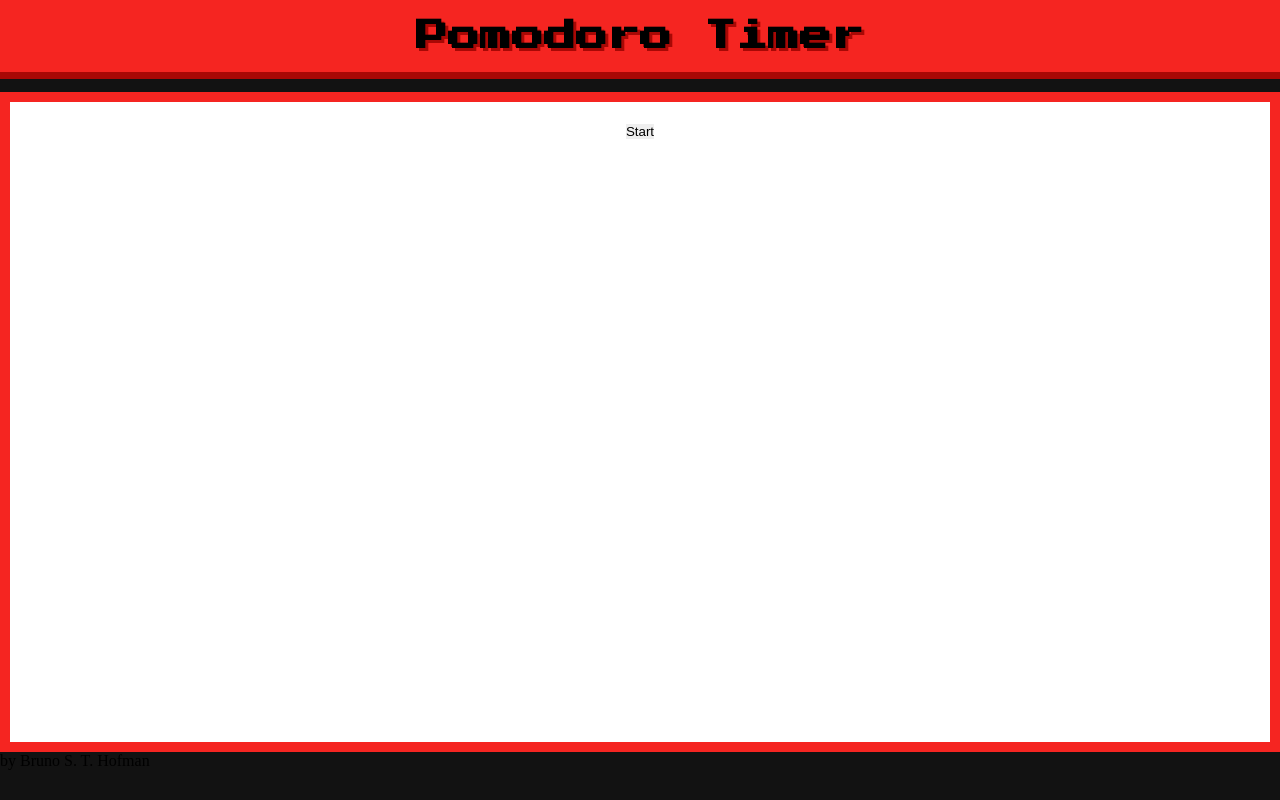
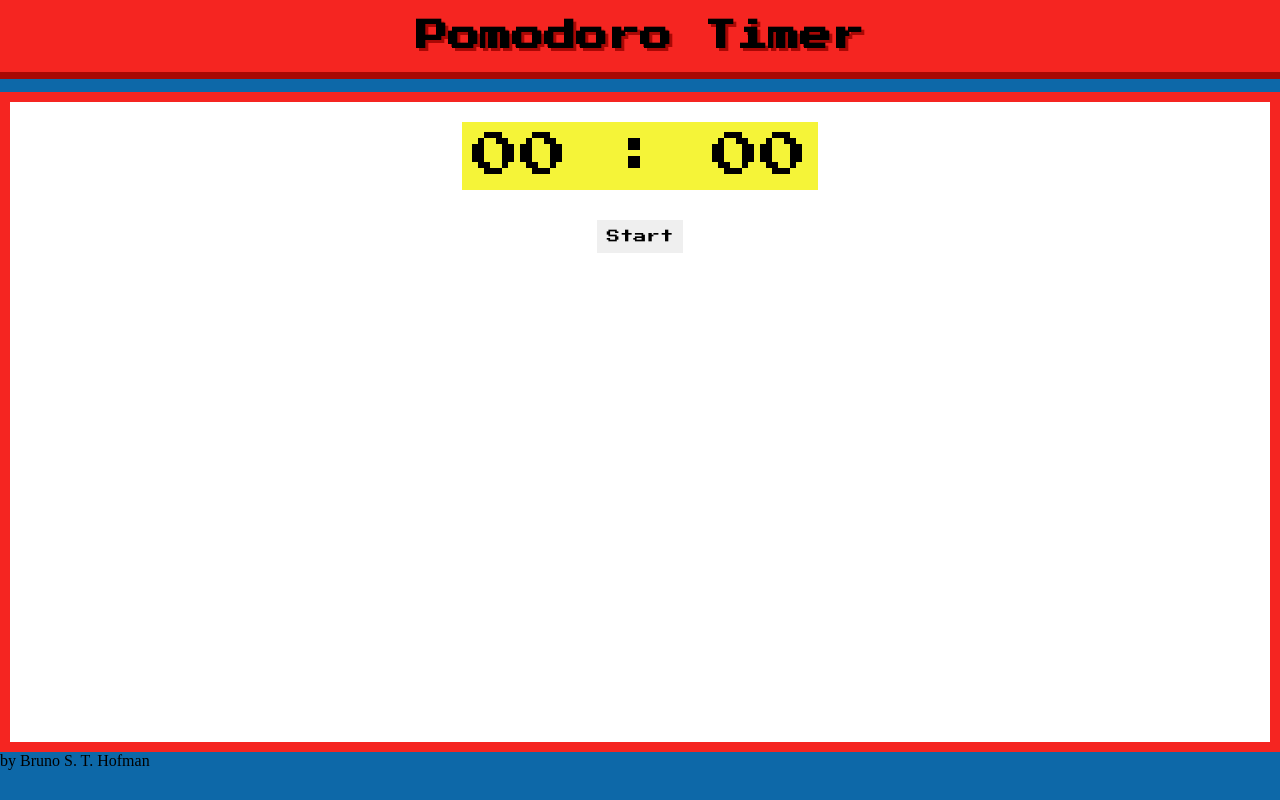
Before and after one commit to BrunoHofman/Pomodoro-Timer, a plain HTML site: page index.html in a window 1280 px wide. Drawn offline with Linux system fonts and the light colour scheme.

Commit message:
tentando

```diff
--- a/index.html
+++ b/index.html
@@ -13,15 +13,19 @@
     </header>
     <main>
         <div class="numbers">
-            <p></p>
+            <span id="minutes">00</span>
+            <span>:</span>
+            <span id="seconds">00</span>
         </div>
         <section class="controls">
-            <button>Start</button>
+            <button id="startB" onclick="startTimer()">Start</button>
         </section>
     </main>
 
     <footer>
         <p>by Bruno S. T. Hofman</p>
     </footer>
+
+    <script src="script.js"></script>
 </body>
 </html>
--- /dev/null
+++ b/script.js
@@ -0,0 +1,19 @@
+var min = 25;
+var sec = 60;
+var startB = document.getElementById("startB");
+
+function startTimer(){
+
+
+    window.setInterval(countdown(), 1000);
+}
+
+function countdown(){
+    while (min > 0){
+        sec -= 1;
+        document.getElementById("minutes").innerHTML = min;
+        document.getElementById("seconds").innerHTML = sec;
+    }
+
+
+}
--- a/style.css
+++ b/style.css
@@ -16,7 +16,7 @@
 }
 
 body{
-    background-color: rgb(18, 18, 18);
+    background-color: var(--color5);
 }
 
 header{
@@ -46,5 +46,20 @@ main{
     max-width: 1500px;
     min-height: 600px;
     text-align: center;
+}
 
+.numbers{
+    font-family: 'Press Start 2P', sans-serif;
+    font-size: 3em;
+    background-color: var(--color3);
+    width: fit-content;
+    padding: 10px;
+    margin-left: auto;
+    margin-right: auto;
 }
+
+.controls > button{
+    font-family: 'Press Start 2P', sans-serif;
+    padding: 10px;
+    margin-top: 30px;
+}
```
